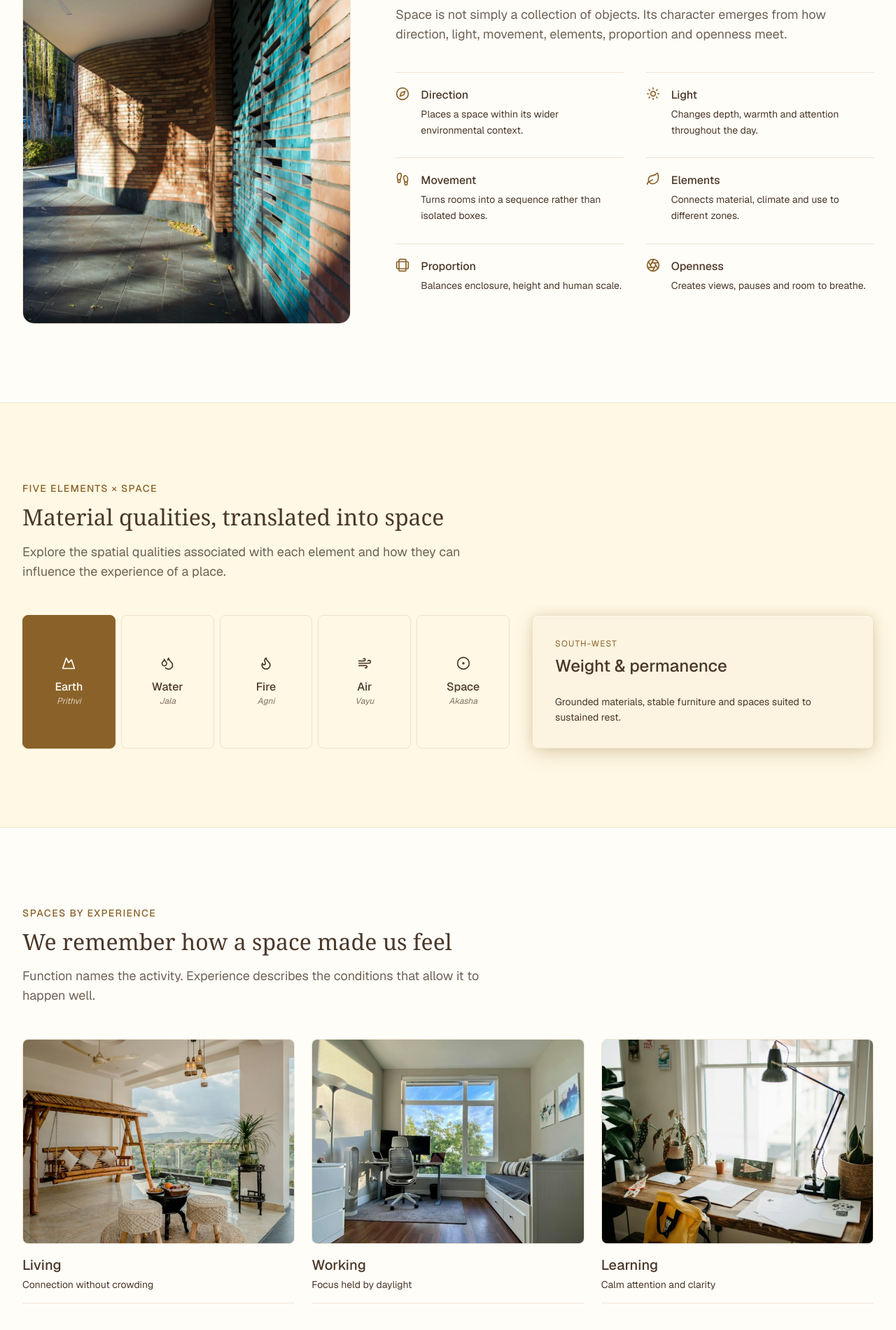
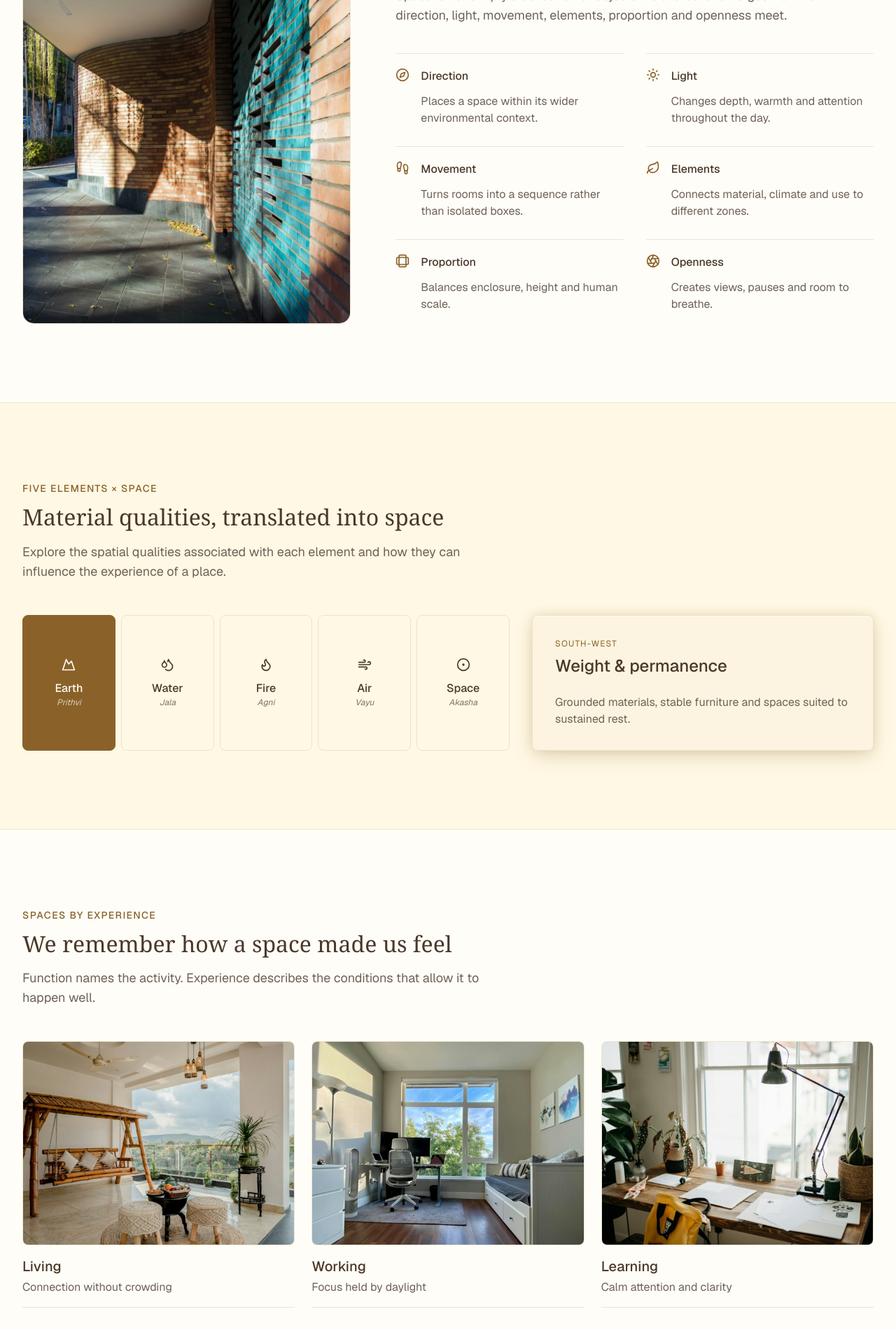
Before and after one commit to somnathbaidyahere-cyber/vastu, a Next.js app: page /learn/spaces in a window 1280 px wide. Shown: the part 1040-2941 px from the top of the page at 70% size. Built offline with nearby package versions, Linux system fonts and the light colour scheme.

Commit message:
finishing up fixing font and spacing of the spaces page

```diff
--- a/components/pages/learn/spaces/DirectionSpace.jsx
+++ b/components/pages/learn/spaces/DirectionSpace.jsx
@@ -211,7 +211,7 @@ export default function DirectionSpace() {
                 </span>
               </div>
 
-              <p className="mt-8 text-sm md:text-base leading-relaxed text-muted-foreground">
+              <p className="mt-8 section-para">
                 {selectedDirection.summary}
               </p>
 
--- a/components/pages/learn/spaces/ElementsInSpace.jsx
+++ b/components/pages/learn/spaces/ElementsInSpace.jsx
@@ -66,7 +66,7 @@ export default function ElementsInSpace() {
               {selected.character}
             </h3>
 
-            <p className="mt-6 text-sm leading-relaxed text-muted-foreground">
+            <p className="mt-6 section-para">
               {selected.space}
             </p>
           </div>
--- a/components/pages/learn/spaces/ExploreMore.jsx
+++ b/components/pages/learn/spaces/ExploreMore.jsx
@@ -62,7 +62,7 @@ export default function ExploreMore() {
                   {item.title}
                 </h3>
 
-                <p className=" text-sm text-muted-foreground">
+                <p className="section-para">
                   {item.description}
                 </p>
 
--- a/components/pages/learn/spaces/SpaceMistakes.jsx
+++ b/components/pages/learn/spaces/SpaceMistakes.jsx
@@ -29,7 +29,7 @@ export default function SpaceMistakes() {
                 0{index + 1}
               </span>
 
-              <h3 className="font-medium sm:col-span-4">
+              <h3 className="mt-0 section-para font-medium sm:col-span-4">
                 {item.mistake}
               </h3>
 
--- a/components/pages/learn/spaces/SpacePrinciples.jsx
+++ b/components/pages/learn/spaces/SpacePrinciples.jsx
@@ -52,7 +52,7 @@ export default function SpacePrinciples() {
                       {principle.name}
                     </h3>
 
-                    <p className="mt-1 text-sm leading-relaxed text-muted-foreground">
+                    <p className="section-para">
                       {principle.note}
                     </p>
                   </div>
--- a/components/pages/learn/spaces/SpaceSystem.jsx
+++ b/components/pages/learn/spaces/SpaceSystem.jsx
@@ -243,7 +243,7 @@ function SystemNode({ label, description }) {
       "
     >
       <p className="text-[11px] font-medium leading-tight sm:text-sm">{label}</p>
-      <p className="mt-0.5 text-[8px] text-primary-foreground/60 sm:text-[10px]">
+      <p className="mt-0.5 text-[8px] text-primary-foreground/60 sm:text-xs">
         {description}
       </p>
     </div>
--- a/components/pages/learn/spaces/SpacesByExperience.jsx
+++ b/components/pages/learn/spaces/SpacesByExperience.jsx
@@ -39,7 +39,7 @@ export default function SpacesByExperience() {
                   {space.name}
                 </h3>
 
-                <p className="mt-1 text-sm text-muted-foreground">
+                <p className="mt-1 section-para">
                   {space.label}
                 </p>
               </div>
```
